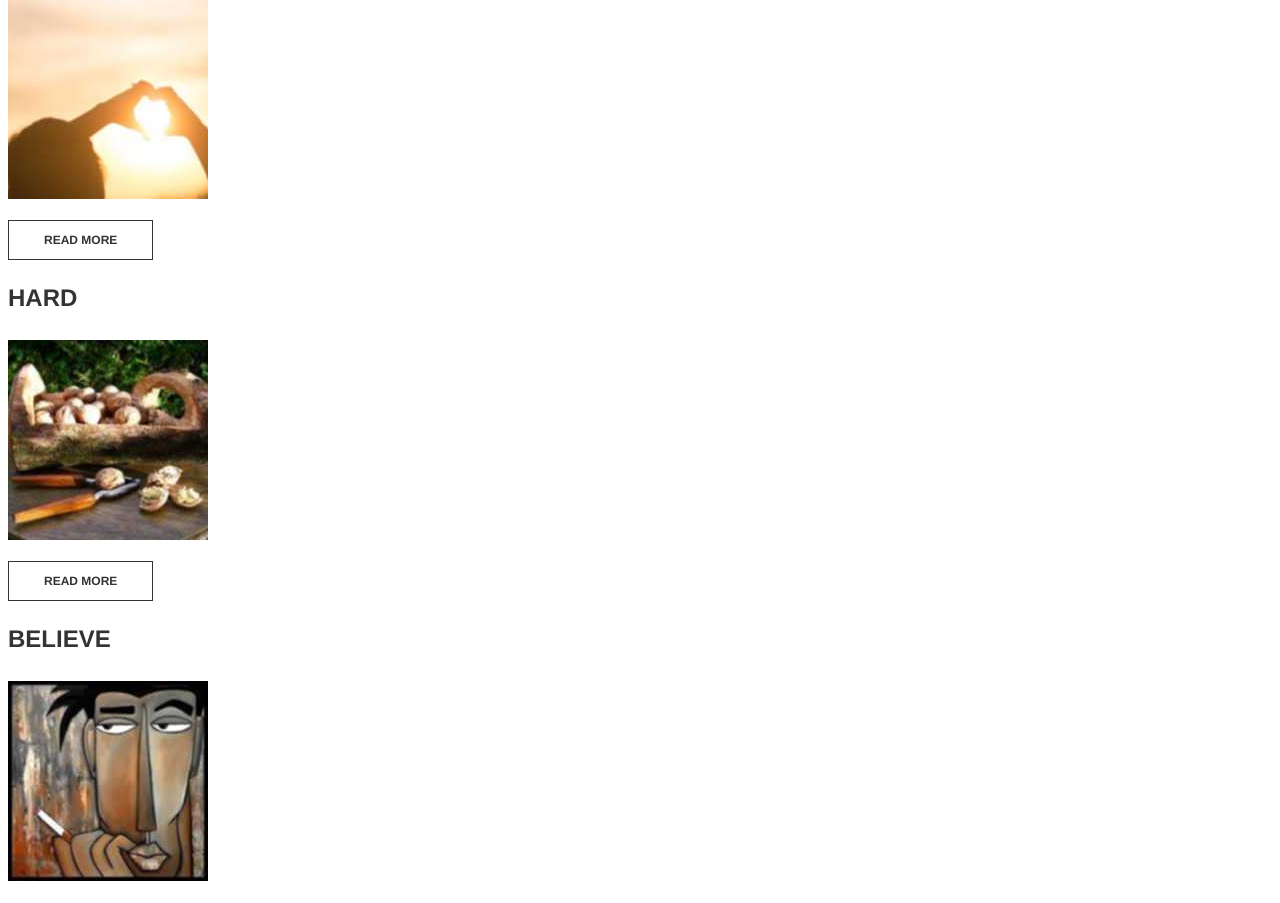
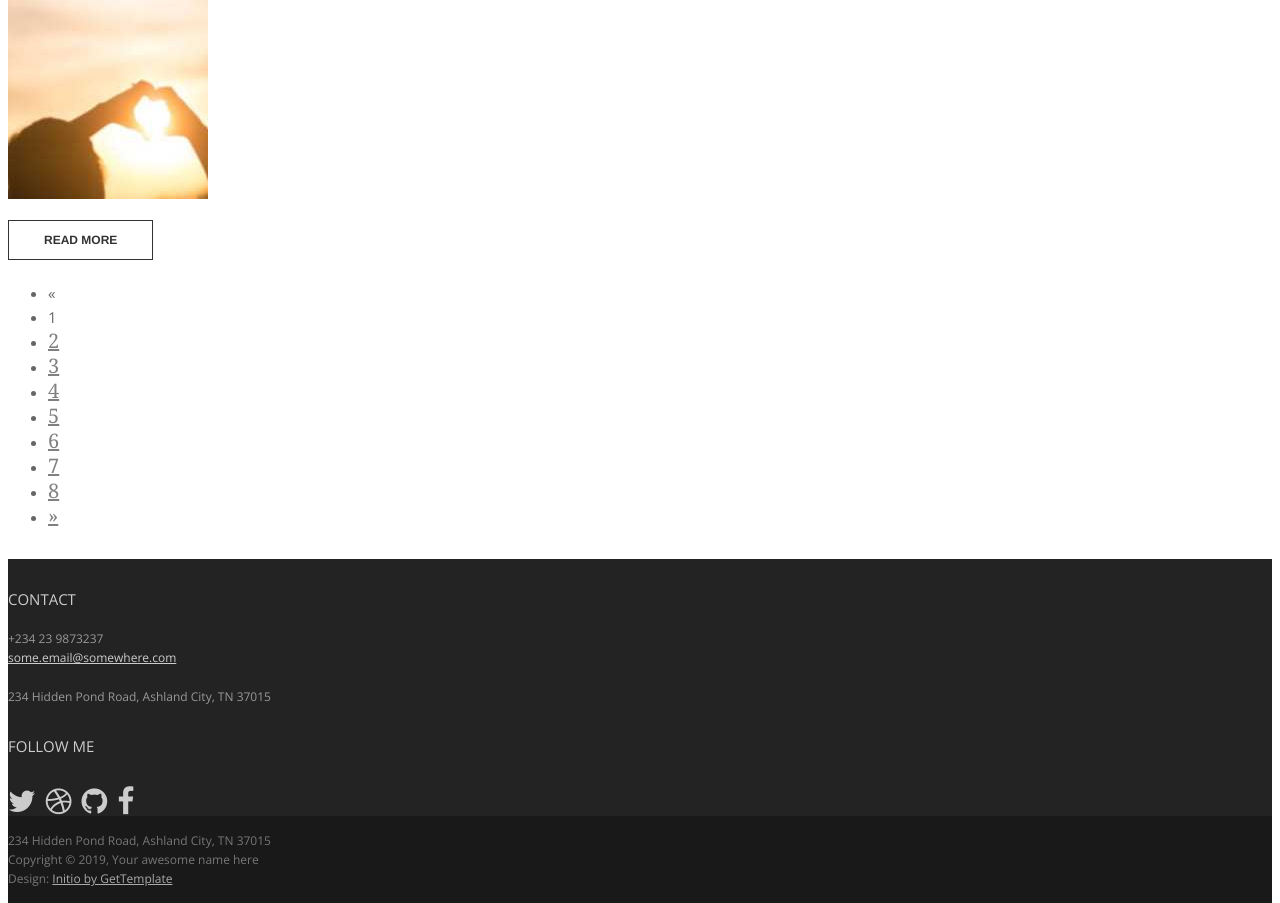
Before and after one commit to SkotarenkoEvgeny/Quotes-site, a Django app: page /quotes/topic/ in a window 1280 px wide. Shown: the part 3150-4053 px from the top of the page. Run offline with Django 3.2, Linux system fonts and the light colour scheme; data comes from the database, SQL or seed files in the repository; some libraries are stand-ins or nearby versions; some web fonts are replaced.

Commit message:
created the pagination in the all topics list view

```diff
--- a/mysite/quotes/templates/quotes/index.html
+++ b/mysite/quotes/templates/quotes/index.html
@@ -23,7 +23,7 @@
                 <div class="col-sm-6 col-md-3">
                     <h3 class="text-center">{{ unit_quote.topic }}</h3>
                     <p>{{ unit_quote.quote }}</p>
-                    <p class="text-center"><a href="" class="btn btn-action">Read
+                    <p class="text-center"><a href="{% url 'topic_quotes' unit_quote.topic.slug %}" class="btn btn-action">Read
                         more</a></p>
                 </div>
                 {% endfor %}
--- a/mysite/quotes/templates/quotes/topic.html
+++ b/mysite/quotes/templates/quotes/topic.html
@@ -5,8 +5,8 @@
 {% block content %}
 
 <main id="main">
+    <!-- container -->
     <div class="container">
-
         <div class="row section featured topspace">
             <div class="row">
                 {% for unit in topics_list %}
@@ -22,8 +22,32 @@
                 {% endfor %}
             </div>
         </div>
-    </div>    <!-- /container -->
-
+    </div>
+    <!-- /container -->
+    <!-- pagination -->
+    {% if is_paginated %}
+    <ul class="pagination">
+        {% if page_obj.has_previous %}
+            <li><a href="?page={{ page_obj.previous_page_number }}">&laquo;</a></li>
+        {% else %}
+            <li class="disabled"><span>&laquo;</span></li>
+        {% endif %}
+        {% for i in paginator.page_range %}
+            {% if page_obj.number == i %}
+                <li class="active"><span>{{ i }} <span class="sr-only">(current)</span></span></li>
+            {% else %}
+                <li><a href="?page={{ i }}">{{ i }}</a></li>
+            {% endif %}
+        {% endfor %}
+        {% if page_obj.has_next %}
+            <li><a href="?page={{ page_obj.next_page_number }}">&raquo;</a></li>
+        {% else %}
+        <li class="disabled"><span>&raquo;</span></li>
+        {% endif %}
+    </ul>
+    {% endif %}
+    <!-- /pagination -->
 </main>
 
+
 {% endblock content %}
--- a/mysite/quotes/views.py
+++ b/mysite/quotes/views.py
@@ -1,5 +1,6 @@
 from django.shortcuts import render, get_object_or_404
 from django.views import generic
+from django.core.paginator import Paginator
 
 from .models import Author, Quote, Topic
 
@@ -41,6 +42,8 @@
     template_name = 'quotes/topic.html'
     model = Topic
     context_object_name = 'topics_list'
+    paginate_by = 8
+
 
 
 class AutorListView(generic.ListView):
```
